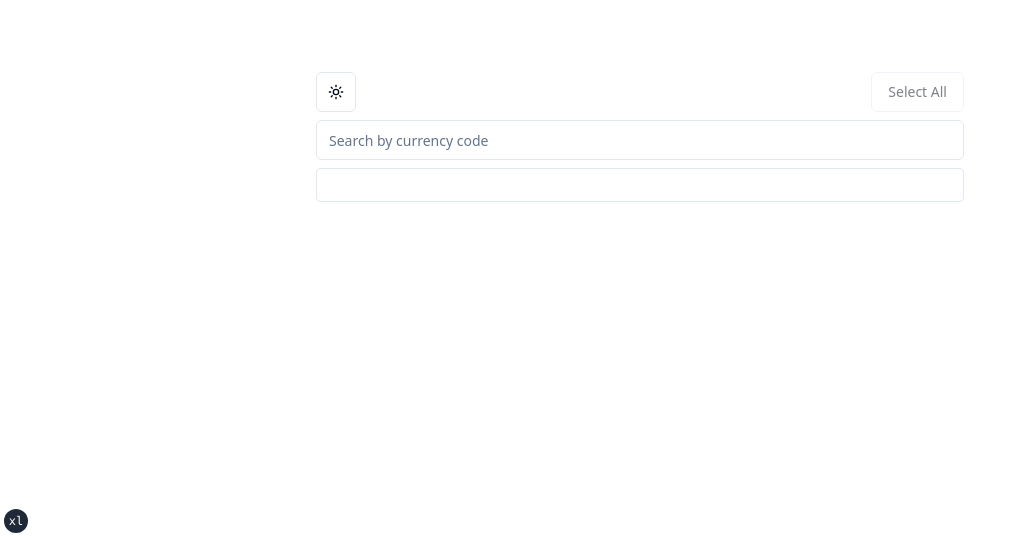
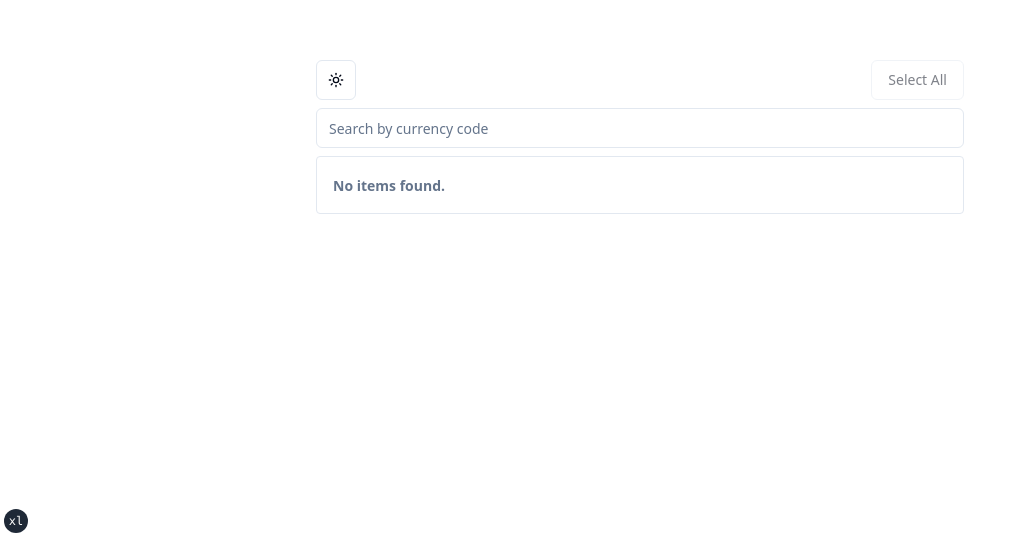
Before and after one commit to artursvanags/mintos-currency-selection-component, a Next.js app: page / in a window 1280 px wide. Shown: the part 263-800 px from the top of the page, without its empty margins (0-1023 px from the left). Built offline with nearby package versions, Linux system fonts and the light colour scheme; what currency-list would draw is missing.

Commit message:
Refactor item list rendering in SelectionContainer component

```diff
--- a/src/components/container/index.tsx
+++ b/src/components/container/index.tsx
@@ -94,16 +94,24 @@ const SelectionContainer: React.FC<SelectionContainerProps> = ({
             </div>
           </div>
         )}
+        <div className="max-h-64 overflow-y-auto rounded border p-4">
+          {filteredItem.length === 0 && (
+            <span className="text-sm font-semibold text-muted-foreground">
+              No items found.
+            </span>
+          )}
           <div
-          className="grid max-h-64 grid-cols-2 gap-2 overflow-y-auto rounded border p-4 sm:grid-cols-6"
             aria-label="item-list"
+            className="grid grid-cols-2 gap-2 sm:grid-cols-6"
           >
             {filteredItem.map((item) => (
               <Button
                 aria-pressed={selectedItem.includes(item.code)}
                 key={item.code}
                 className={
-                selectedItem.includes(item.code) ? 'bg-primary-foreground' : ''
+                  selectedItem.includes(item.code)
+                    ? 'bg-primary-foreground'
+                    : ''
                 }
                 variant={'outline'}
                 size={'sm'}
@@ -116,10 +124,10 @@ const SelectionContainer: React.FC<SelectionContainerProps> = ({
                     <Icons.select className="mr-2 h-4 w-4" />
                   )}
                 </span>
-
                 {item.code}
               </Button>
             ))}
+          </div>
         </div>
       </div>
     </div>
```
Lines whose indentation alone changed are shown as unchanged.
